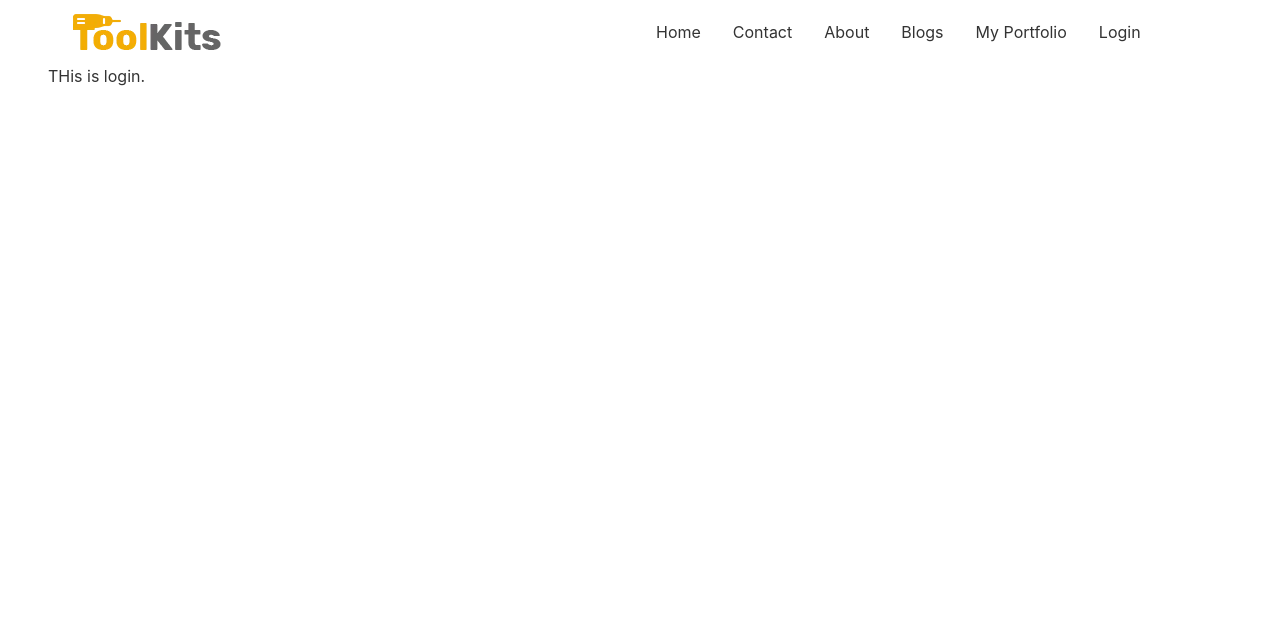
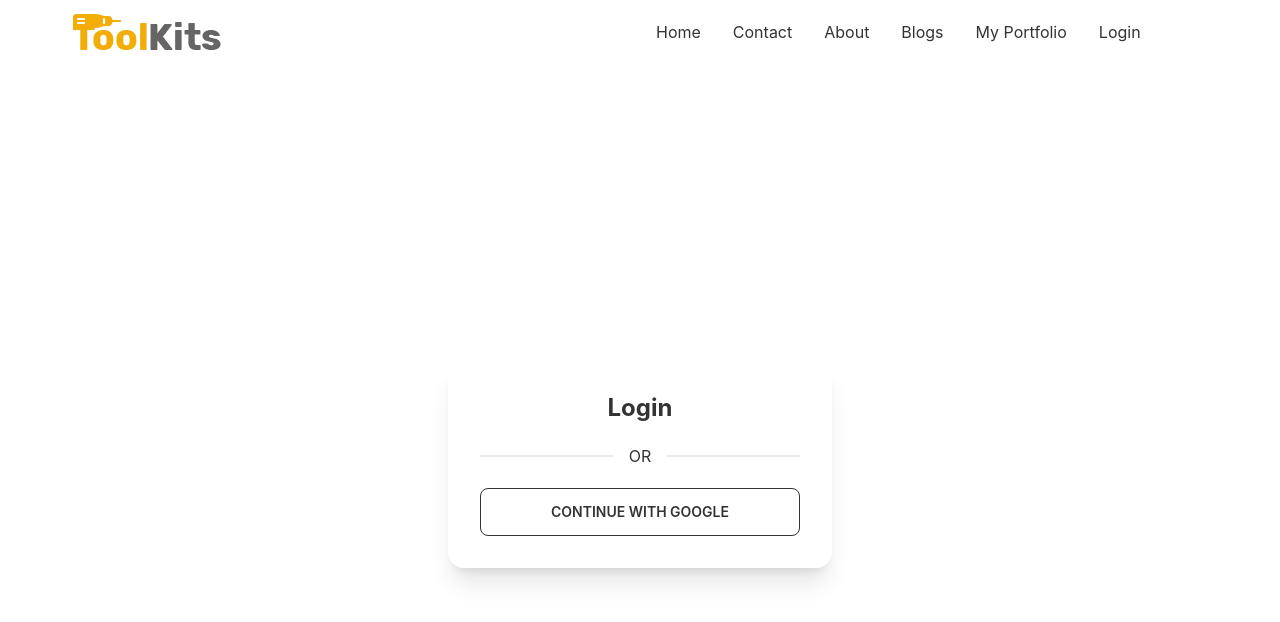
Before and after one commit to jrtanmoy/-manufacturer-website-client-side, a React (Create React App) app: page /login in a window 1280 px wide. Shown: the top 622 px of the page. Built offline with nearby package versions, Linux system fonts and the light colour scheme; no server answers.

Commit message:
sign in using google

```diff
--- a/src/Pages/Login/Login.js
+++ b/src/Pages/Login/Login.js
@@ -1,9 +1,27 @@
 import React from 'react';
+import { useSignInWithGoogle } from 'react-firebase-hooks/auth';
+import auth from '../../firebase.init';
 
 const Login = () => {
+    const [signInWithGoogle, user, loading, error] = useSignInWithGoogle(auth);
+
+    if (user) {
+        console.log(user);
+    }
     return (
-        <div>
-            <h2>THis is login.</h2>
+        <div className='flex h-screen justify-center items-center'>
+            <div className="card w-96 bg-base-100 shadow-xl">
+                <div className="card-body">
+                    <h2 className="text-center text-2xl font-bold">Login</h2>
+
+                    <div className="divider">OR</div>
+                    <button
+                        onClick={() => signInWithGoogle()}
+                        className="btn btn-outline"
+                    >Continue with Google
+                    </button>
+                </div>
+            </div>
         </div>
     );
 };
--- a/src/firebase.init.js
+++ b/src/firebase.init.js
@@ -1,5 +1,6 @@
 // Import the functions you need from the SDKs you need
 import { initializeApp } from "firebase/app";
+import { getAuth } from "firebase/auth";
 // TODO: Add SDKs for Firebase products that you want to use
 // https://firebase.google.com/docs/web/setup#available-libraries
 
@@ -15,3 +16,7 @@
 console.log(firebaseConfig);
 // Initialize Firebase
 const app = initializeApp(firebaseConfig);
+
+const auth = getAuth(app);
+
+export default auth;
```
